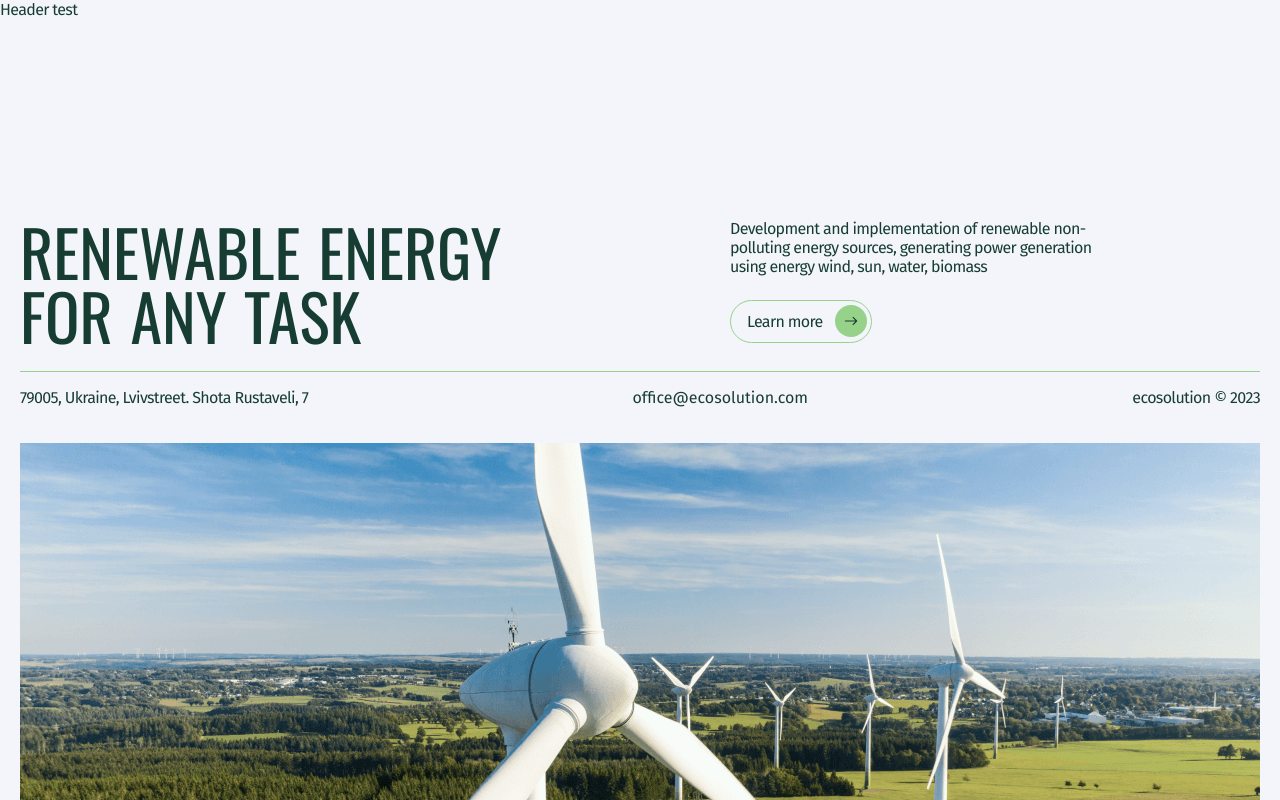
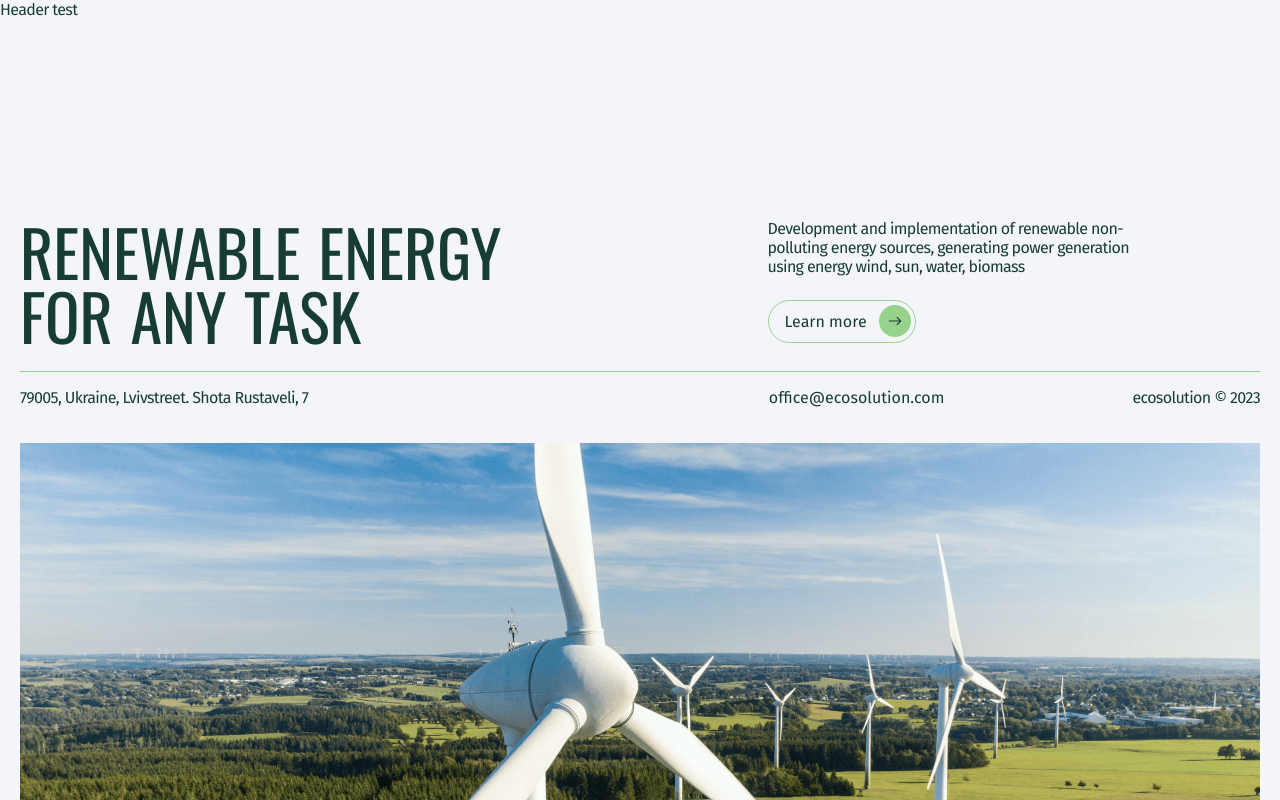
Before and after one commit to HronaOlha/Ecosolution, a React (Vite) app: page / in a window 1280 px wide. Shown: the top 800 px of the page. Built offline with nearby package versions, Linux system fonts and the light colour scheme.

Commit message:
feature: done footer section

```diff
--- a/src/App.jsx
+++ b/src/App.jsx
@@ -36,7 +36,7 @@ function App() {
   return (
     <>
       <Header />
-      <Main deviceType={deviceType} />
+      <Main />
       <Values deviceType={deviceType} />
       <Electricity />
       <Cases />
--- a/src/components/Button/Button.styled.js
+++ b/src/components/Button/Button.styled.js
@@ -5,7 +5,7 @@ export const ButtonComponent = styled.button`
   display: flex;
   align-items: center;
   gap: 12px;
-  border: 1px solid #97d28b;
+  border: 1px solid ${({ theme }) => theme.colors.mainGreen};
   border-radius: 50px;
   padding: 3px 4px 3px 16px;
   background-color: transparent;
--- a/src/components/Cases/Cases.jsx
+++ b/src/components/Cases/Cases.jsx
@@ -1,7 +1,5 @@
-import React from "react";
-
 const Cases = () => {
-  return <div>Cases</div>;
+  return <section id="cases">Cases</section>;
 };
 
 export default Cases;
--- a/src/components/ContactInfo/ContactInfo.jsx
+++ b/src/components/ContactInfo/ContactInfo.jsx
@@ -7,8 +7,6 @@ const ContactInfo = () => {
         <p>79005, Ukraine, Lvivstreet. Shota Rustaveli, 7</p>
         <a href="mailto:office@ecosolution.com">office@ecosolution.com</a>
         <p className="ecosolution">ecosolution © 2023</p>
-        {/* {deviceType === "tablet" && <p>ecosolution © 2023</p>}
-        {deviceType === "desktop" && <p>ecosolution © 2023</p>} */}
       </ContactInfoContainer>
     </>
   );
--- a/src/components/ContactInfo/ContactInfo.styled.js
+++ b/src/components/ContactInfo/ContactInfo.styled.js
@@ -8,12 +8,25 @@ export const ContactInfoContainer = styled.div`
   gap: 8px;
   align-items: center;
 
-  /* text-align: center; */
-  /* margin-bottom: 36px; */
+  @media screen and (${({ theme }) => theme.media.tablet}) {
+    display: grid;
+    grid-template-columns: repeat(4, 1fr);
+    grid-template-areas: "address address mail ecosolution";
+  }
+  @media screen and (${({ theme }) => theme.media.desktop}) {
+    display: grid;
+    grid-template-columns: repeat(5, 1fr);
+    grid-template-areas: "address address .  mail ecosolution";
+  }
 
-  @media screen and (${({ theme }) => theme.media.tablet}) {
-    /* grid-area: mainContacts; */
-    flex-direction: row;
-    justify-content: space-between;
+  & > p {
+    grid-area: address;
+  }
+  & > a {
+    grid-area: mail;
+  }
+  & > .ecosolution {
+    grid-area: ecosolution;
+    justify-self: end;
   }
 `;
--- a/src/components/Footer/Footer.jsx
+++ b/src/components/Footer/Footer.jsx
@@ -1,11 +1,14 @@
 import { IoIosArrowRoundUp } from "react-icons/io";
+
 import sprite from "../../images/sprite.svg";
-import Facebook from "../../images/facebook.svg";
+
 import ContactInfo from "../ContactInfo/ContactInfo";
 import Logo from "../Logo/Logo";
+
+import HorizontalLine from "../HorizontalLine/HorizontalLine";
+
 import {
   FooterSection,
-  FooterLine,
   ButtonUp,
   SocialsContainer,
   Socials,
@@ -14,15 +17,15 @@ import {
 const Footer = () => {
   return (
     <FooterSection>
-      <FooterLine />
+      <HorizontalLine />
       <Logo />
-      <ButtonUp type="button">
+      <ButtonUp href="#main">
         <IoIosArrowRoundUp size="100%" />
       </ButtonUp>
       <SocialsContainer>
         <a href="/">
-          <Socials>
-            <use href={Facebook + "#facebook"} />
+          <Socials className="facebook">
+            <use href={sprite + "#facebook"} color="red" />
           </Socials>
         </a>
         <a href="/">
--- a/src/components/Footer/Footer.styled.js
+++ b/src/components/Footer/Footer.styled.js
@@ -1,5 +1,4 @@
 import styled from "styled-components";
-import { Line } from "../HorizontalLine/HorizontalLine.styled";
 
 export const FooterSection = styled.section`
   display: grid;
@@ -21,9 +20,16 @@ export const FooterSection = styled.section`
       "logo logo socials buttonUp"
       "contactsInfo contactsInfo contactsInfo contactsInfo";
   }
+  @media screen and (${({ theme }) => theme.media.desktop}) {
+    grid-template-columns: repeat(5, 1fr);
+    grid-template-areas:
+      "line line line line line"
+      "logo logo . socials buttonUp"
+      "contactsInfo contactsInfo contactsInfo contactsInfo contactsInfo";
+  }
 `;
 
-export const ButtonUp = styled.button`
+export const ButtonUp = styled.a`
   grid-area: buttonUp;
   justify-self: end;
   border-radius: 50%;
@@ -43,17 +49,13 @@ export const ButtonUp = styled.button`
 `;
 
 export const SocialsContainer = styled.div`
-  /* text-align: center; */
   grid-area: socials;
   display: flex;
   justify-content: center;
   gap: 8px;
-  /* margin-bottom: 24px; */
+
   @media screen and (${({ theme }) => theme.media.tablet}) {
     justify-self: start;
-  }
-  @media screen and (${({ theme }) => theme.media.desktop}) {
-    justify-self: center;
   }
 `;
 
@@ -61,13 +63,8 @@ export const Socials = styled.svg`
   height: 24px;
   width: 24px;
   fill: transparent;
-`;
 
-// Additional styling of styled-components Component
-export const FooterLine = styled(Line)`
-  /* margin-bottom: 24px; */
-
-  @media screen and (${({ theme }) => theme.media.tablet}) {
-    /* margin-bottom: 16px; */
+  &:hover {
+    stroke: ${({ theme }) => theme.colors.mainGreen};
   }
 `;
--- a/src/components/Main/Main.jsx
+++ b/src/components/Main/Main.jsx
@@ -1,44 +1,40 @@
-import PropTypes from "prop-types";
-import Button from "../Button/Button";
+// import Button from "../Button/Button";
+import ContactInfo from "../ContactInfo/ContactInfo";
+import { IoIosArrowRoundForward } from "react-icons/io";
+
 import {
   MainSection,
   Text,
-  // MainContacts,
-  // Address,
   MainLine,
   MainImage,
   ContactInfoContainer,
+  ButtonComponent,
 } from "./Main.styled";
-import ContactInfo from "../ContactInfo/ContactInfo";
 
-// const Main = ({ deviceType }) => {
 const Main = () => {
   return (
-    <MainSection>
+    <MainSection id="main">
       <h1>Renewable energy for any task</h1>
       <Text>
         Development and implementation of renewable non-polluting energy
         sources, generating power generation using energy wind, sun, water,
         biomass
       </Text>
-      <Button text="Learn more" />
+      {/* <Button text="Learn more" /> */}
+      <ButtonComponent className="btn" href="#cases">
+        Learn more
+        <span>
+          <IoIosArrowRoundForward size="100%" />
+        </span>
+      </ButtonComponent>
+
       <MainLine />
       <ContactInfoContainer>
         <ContactInfo />
       </ContactInfoContainer>
-      {/* <MainContacts>
-        <Address>79005, Ukraine, Lvivstreet. Shota Rustaveli, 7</Address>
-        <a href="mailto:office@ecosolution.com">office@ecosolution.com</a>
-        {deviceType === "tablet" && <p>ecosolution © 2023</p>}
-        {deviceType === "desktop" && <p>ecosolution © 2023</p>}
-      </MainContacts> */}
       <MainImage />
     </MainSection>
   );
 };
 
 export default Main;
-
-Main.propTypes = {
-  deviceType: PropTypes.string,
-};
--- a/src/components/Main/Main.styled.js
+++ b/src/components/Main/Main.styled.js
@@ -11,7 +11,7 @@ export const MainSection = styled.section`
   @media screen and (${({ theme }) => theme.media.tablet}) {
     display: grid;
     grid-template-columns: repeat(4, 1fr);
-    grid-column-gap: 40px;
+    /* grid-column-gap: 40px; */
     grid-template-areas:
       "heading heading text text"
       "heading heading button button"
@@ -24,18 +24,21 @@ export const MainSection = styled.section`
   }
 
   @media screen and (${({ theme }) => theme.media.desktop}) {
-    grid-column-gap: 180px;
+    grid-column-gap: 255px;
     padding-top: 200px;
   }
 
-  & > button {
+  & > .btn {
     grid-area: button;
+
+    width: 149px;
 
     margin-left: auto;
     margin-right: auto;
     margin-bottom: 24px;
 
     @media screen and (${({ theme }) => theme.media.tablet}) {
+      width: auto;
       margin-left: 0;
       margin-bottom: 26px;
     }
@@ -49,7 +52,10 @@ export const MainSection = styled.section`
     margin: 0 0 24px 0;
 
     @media screen and (${({ theme }) => theme.media.tablet}) {
-      padding-right: 30px;
+      padding-right: 50px;
+    }
+    @media screen and (${({ theme }) => theme.media.desktop}) {
+      padding-right: 0;
     }
   }
 `;
@@ -130,3 +136,36 @@ export const ContactInfoContainer = styled.div`
     }
   }
 `;
+
+export const ButtonComponent = styled.a`
+  /* position: relative; */
+  display: flex;
+  align-items: center;
+  gap: 12px;
+  border: 1px solid ${({ theme }) => theme.colors.mainGreen};
+  border-radius: 50px;
+  padding: 3px 4px 3px 16px;
+  background-color: transparent;
+  font-size: 16px;
+  transition: background-color 400ms ease, color 400ms ease,
+    border-color 400ms ease;
+
+  & > p {
+    display: inline-block;
+  }
+
+  & > span {
+    border-radius: 50%;
+    background-color: ${({ theme }) => theme.colors.mainGreen};
+    height: 32px;
+    width: 32px;
+    padding: 5px;
+    color: ${({ theme }) => theme.colors.darkGreen};
+  }
+  &:focus,
+  &:hover {
+    background-color: ${({ theme }) => theme.colors.darkGreen};
+    border-color: ${({ theme }) => theme.colors.darkGreen};
+    color: ${({ theme }) => theme.colors.mainGreen};
+  }
+`;
```
Also changed, not shown: src/images/facebook.svg (deleted), src/images/sprite.svg.
